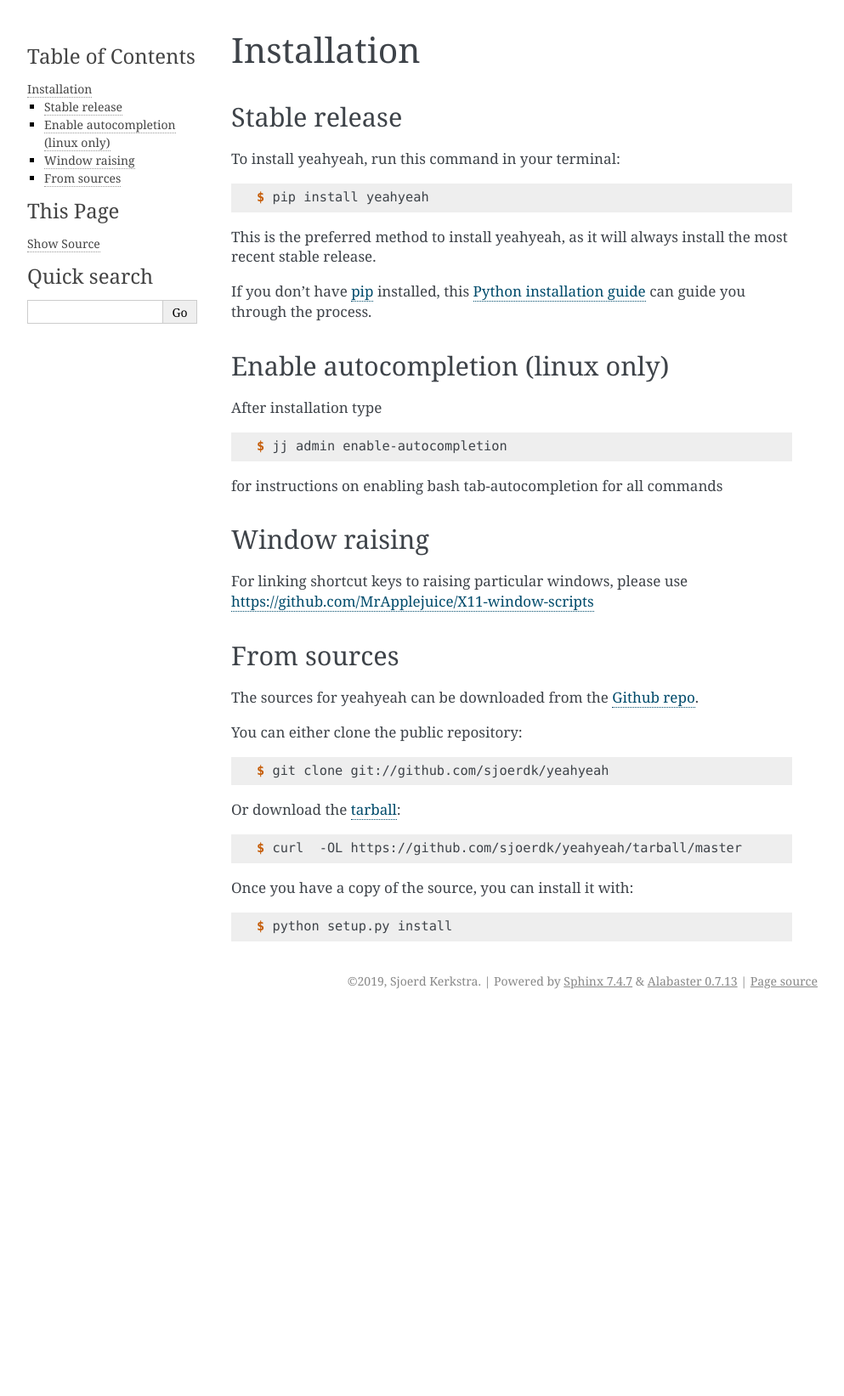
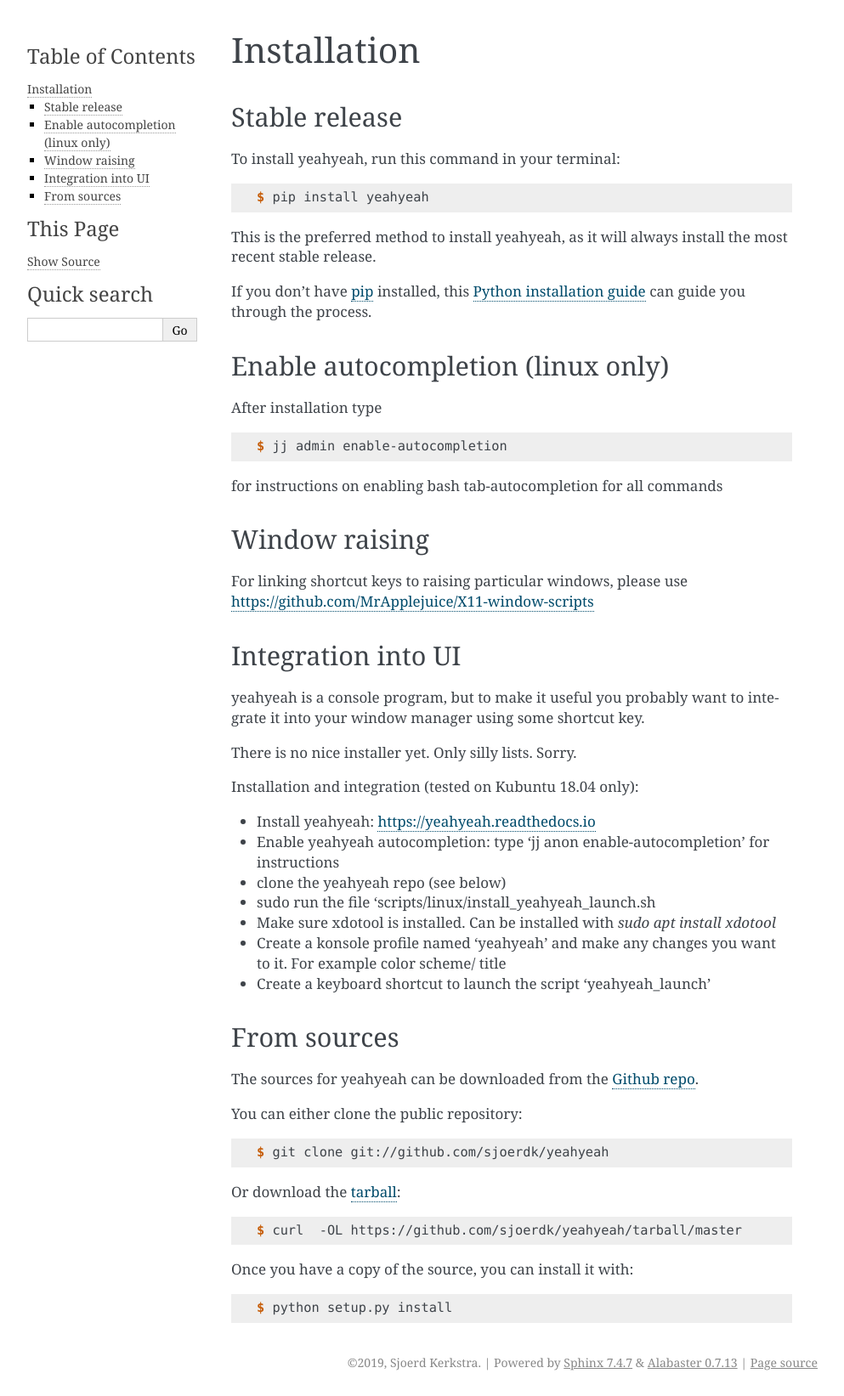
Before and after one commit to sjoerdk/yeahyeah, a Sphinx documentation site: the page built from docs/installation.rst, in a window 1280 px wide. Shown: the whole page at 85% size, without its empty margins (148-1141 px from the left). Built offline with Sphinx 7.4.7, drawn with Linux system fonts in a browser that asks for light colours; pages that are not in the unit, such as notebooks, are missing from menus; before the commit the page ends 1194 px from its top, so only the background shows below that.

Commit message:
Improves installation procedure. Stil quite a bad procedure though

```diff
--- a/docs/installation.rst
+++ b/docs/installation.rst
@@ -40,6 +40,22 @@
 
 For linking shortcut keys to raising particular windows, please use https://github.com/MrApplejuice/X11-window-scripts
 
+Integration into UI
+-------------------
+yeahyeah is a console program, but to make it useful you probably want to integrate it into your window manager
+using some shortcut key.
+
+There is no nice installer yet. Only silly lists. Sorry.
+
+Installation and integration (tested on Kubuntu 18.04 only):
+
+- Install yeahyeah: https://yeahyeah.readthedocs.io
+- Enable yeahyeah autocompletion: type 'jj anon enable-autocompletion' for instructions
+- clone the yeahyeah repo (see below)
+- sudo run the file 'scripts/linux/install_yeahyeah_launch.sh
+- Make sure xdotool is installed. Can be installed with `sudo apt install xdotool`
+- Create a konsole profile named 'yeahyeah' and make any changes you want to it. For example color scheme/ title
+- Create a keyboard shortcut to launch the script 'yeahyeah_launch'
 
 
 From sources
--- a/docs/usage.rst
+++ b/docs/usage.rst
@@ -2,6 +2,6 @@
 Usage
 =====
 
-To use yeahyeah in a project::
+just type 'jj' into any console after installation to see options.
 
-    import yeahyeah
+<Needs actual information>
```
Also changed, not shown: 2 other files.
